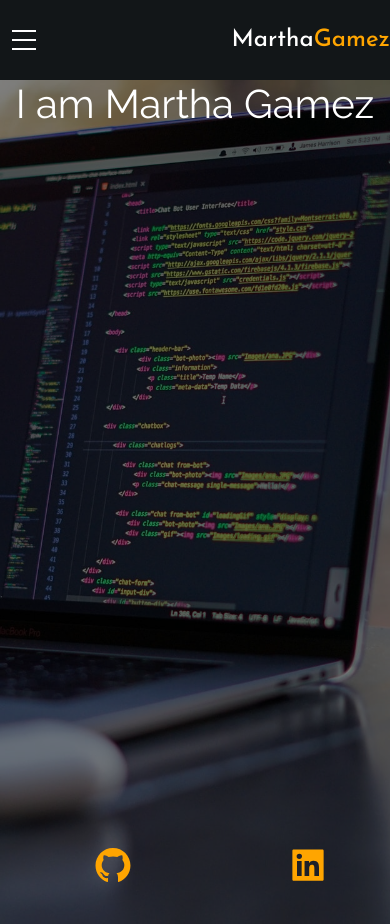
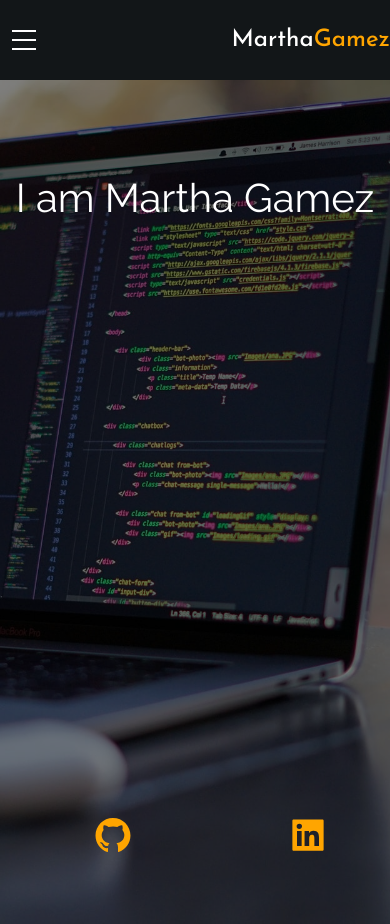
Before and after one commit to Martha121/portfolio-martha, a React (Create React App) app: page / in a window 390 px wide. Built offline with nearby package versions, Linux system fonts and the light colour scheme.

Commit message:
Add social links style

```diff
--- a/src/App.css
+++ b/src/App.css
@@ -84,12 +84,14 @@ nav.imageWrapper{
   position: absolute;
   display: flex;
   bottom: 100px;
+  justify-content: space-around;
 }
+
 .social i
 {
   padding-right: 30px;
   font-size: 25px;
-  color:orange;
+  color:brown;
 }
 .social i:hover
 {
@@ -205,7 +207,7 @@ h1,h2,h3,h4,p{
     width: 100vw;
     display: flex;
     justify-content: space-around;
-    bottom: 30px;
+    bottom: 60px;
   }
   .social i
   {
--- a/src/contents/Home.js
+++ b/src/contents/Home.js
@@ -11,10 +11,11 @@ class Home extends Component {
           backgroundImage: `url(${profilepic})`,
           backgroundRepeat: "no-repeat",
         }}
-
       >
         <div class="home_overlay"></div>
         <div className="home_content">
+          <br />
+          <br />
           I am Martha Gamez
           <Social />
         </div>
```
Also changed, not shown: src/Components/Social.js (line endings or trailing spaces), 11 other files (tests, documents, lock files or other folders).
